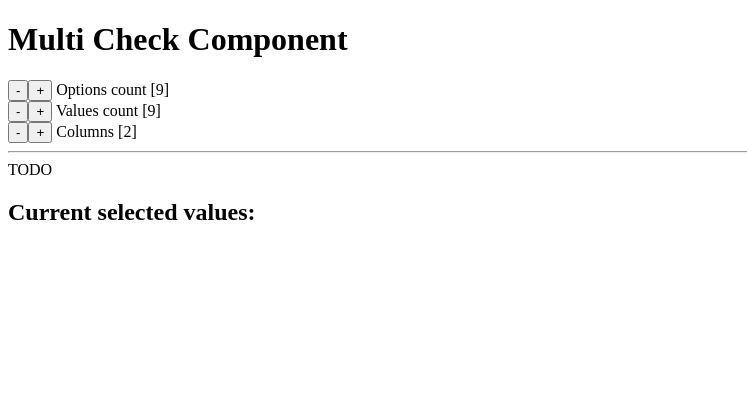
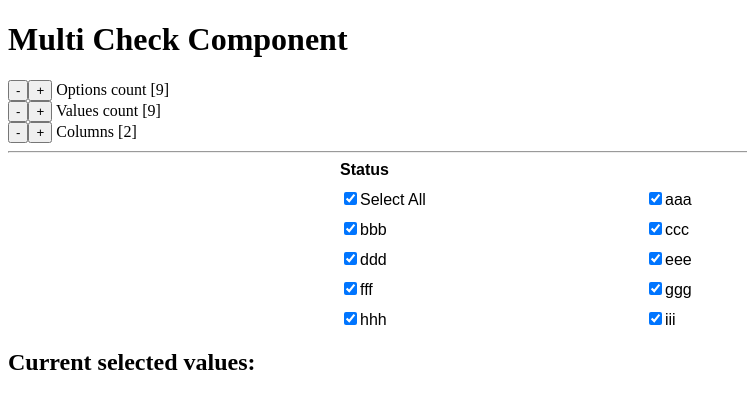
Before and after one commit to Hau-Do/multicheck-react-unit-test, a React app: page / in a window 1280 px wide. Shown: the top 408 px of the page, without its empty margins (0-747 px from the left). Built offline with nearby package versions, Linux system fonts and the light colour scheme.

Commit message:
Implement raw UI MultiCheck using html native checkbox

```diff
--- a/src/App.tsx
+++ b/src/App.tsx
@@ -8,7 +8,7 @@ const App: FC = () : JSX.Element=> {
     <Controller
       render={(options, values, columns, onChange) => (
         <MultiCheck
-          label='MultiCheck'
+          label='Status'
           options={options}
           onChange={onChange}
           values={values}
--- a/src/MultiCheck/MultiCheck.css
+++ b/src/MultiCheck/MultiCheck.css
@@ -1,3 +1,16 @@
 /* TODO */
 .MultiCheck {
+    font-family: Arial, sans-serif;
+    max-width: 600px;
+    margin: 0 auto;
 }
+
+.MultiCheck-label {
+    font-weight: bold;
+    margin-bottom: 10px;
+}
+
+.MultiCheck-columns {
+    display: grid;
+    gap: 10px;
+}
--- a/src/MultiCheck/MultiCheck.tsx
+++ b/src/MultiCheck/MultiCheck.tsx
@@ -1,6 +1,6 @@
 import './MultiCheck.css';
 
-import React from 'react';
+import React, { useMemo, useState } from 'react';
 import {FC} from 'react';
 
 export type Option = {
@@ -35,8 +35,31 @@ type Props = {
   onChange?: (options: Option[]) => void,
 }
 
-export const MultiCheck: FC<Props> = (props) => {
-  return <div className='MultiCheck'>
-    TODO
-  </div>
+export const MultiCheck: FC<Props> = ({ label, options, columns = 1, values, onChange }) => {
+  const [selectedValues, setSelectedValues] = useState<Set<string>>(new Set(values));
+
+  const allOptions = [{ label: 'Select All', value: 'select-all' }, ...options];
+
+  const isAllSelected = useMemo(() =>
+    options.length > 0 && options.every(option => selectedValues.has(option.value)),
+    [options, selectedValues]
+  );
+
+  return (
+    <div className='MultiCheck'>
+      {label && <div className="MultiCheck-label">{label}</div>}
+      <div className="MultiCheck-columns" style={{ gridTemplateColumns: `repeat(${columns}, 1fr)` }}>
+        {allOptions.map((option) => (
+          <label key={option.value} className="MultiCheck-option">
+            <input
+              type="checkbox"
+              checked={true}
+              onChange={() => {}}
+            />
+            {option.label}
+          </label>
+        ))}
+      </div>
+    </div>
+  );
 }
```
